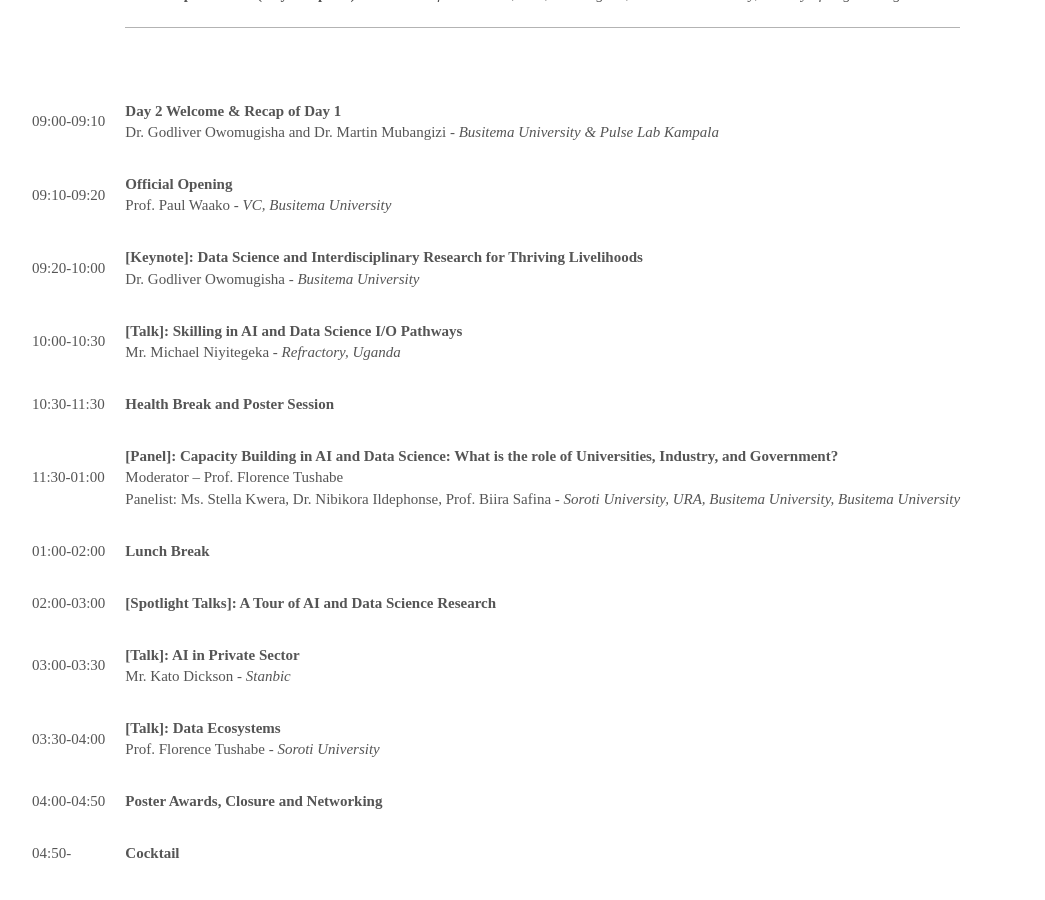
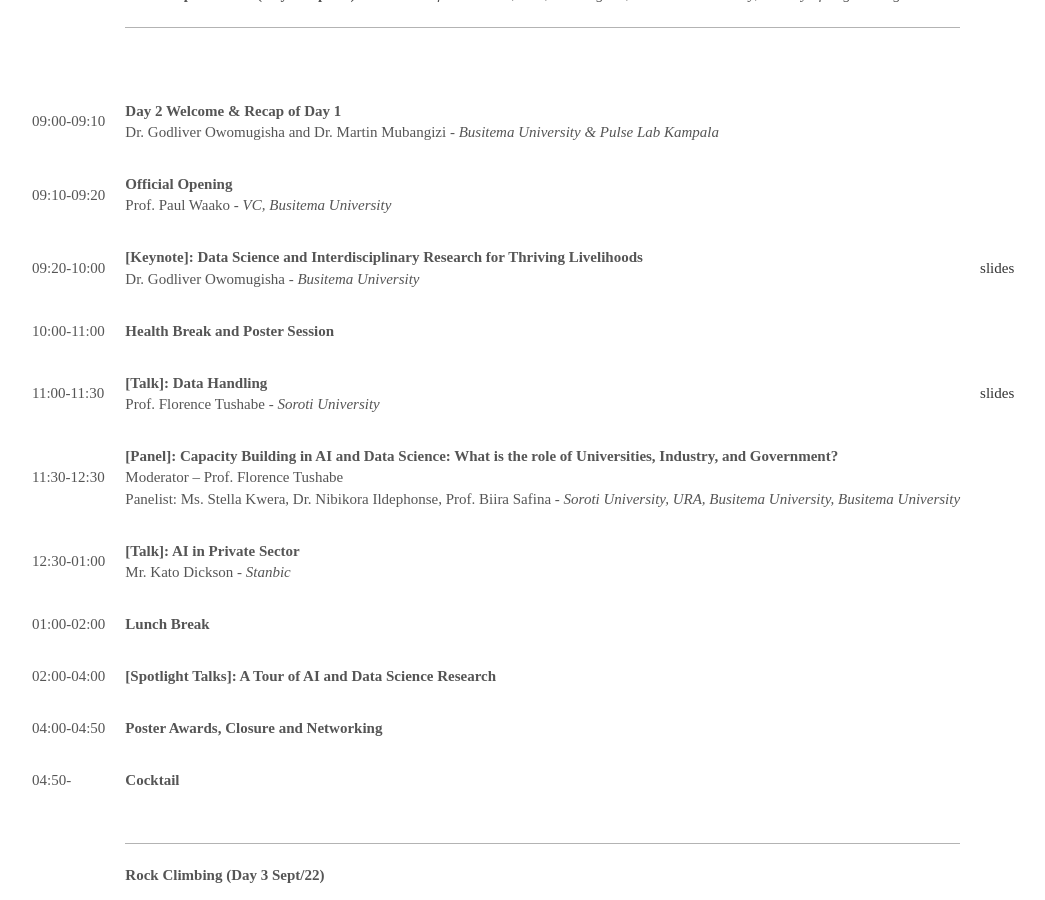
Before and after one commit to datsciafrica/dsaUganda, a Jekyll site: the page built from _events/dsau-eastern.md, in a window 1280 px wide and 900 px high, scrolled down 1587 px. Shown: the whole window, without its empty margins (48-1093 px from the left). Built offline with Jekyll 4.4.1, drawn with Linux system fonts in a browser that asks for light colours; some web fonts are replaced.

Commit message:
added slides for Godliver and Florence

```diff
--- a/_events/dsau-eastern.md
+++ b/_events/dsau-eastern.md
@@ -132,31 +132,40 @@
   organisation: "Busitema University"
   youtube:
   abstract:
-  slides:
-  ipynb:
-- title: "[Talk]: Skilling in AI and Data Science I/O Pathways"
-  start: "10:00"
-  end: "10:30"
-  speaker: "Mr. Michael Niyitegeka"
-  organisation: "Refractory, Uganda"
-  youtube:
-  abstract:
-  slides:
+  slides: https://drive.google.com/file/d/1NXrkzKhHd2UmkEsK-WrePM1J79k8yNQ9/view?usp=sharing
   ipynb:
 - title: "Health Break and Poster Session"
-  start: "10:30"
-  end: "11:30"
+  start: "10:00"
+  end: "11:00"
   speaker:
   organisation:
   youtube:
   abstract:
   slides:
   ipynb:
+- title: "[Talk]: Data Handling"
+  start: "11:00"
+  end: "11:30"
+  speaker: "Prof. Florence Tushabe"
+  organisation: "Soroti University"
+  youtube:
+  abstract:
+  slides: https://docs.google.com/presentation/d/147TwV-PTX1C1zDzn6afgYPmIXQyAY-Mi/edit?usp=sharing&ouid=106169766544111501619&rtpof=true&sd=true
+  ipynb:
 - title: "[Panel]: Capacity Building in AI and Data Science: What is the role of Universities, Industry, and Government?"
   start: "11:30"
-  end: "01:00"
+  end: "12:30"
   speaker: "Moderator – Prof. Florence Tushabe<br>Panelist: Ms. Stella Kwera, Dr. Nibikora Ildephonse, Prof. Biira Safina"
   organisation: "Soroti University, URA, Busitema University, Busitema University"
+  youtube:
+  abstract:
+  slides:
+  ipynb:
+- title: "[Talk]: AI in Private Sector"
+  start: "12:30"
+  end: "01:00"
+  speaker: "Mr. Kato Dickson"
+  organisation: "Stanbic"
   youtube:
   abstract:
   slides:
@@ -172,27 +181,9 @@
   ipynb:
 - title: "[Spotlight Talks]: A Tour of AI and Data Science Research"
   start: "02:00"
-  end: "03:00"
+  end: "04:00"
   speaker:
   organisation:
-  youtube:
-  abstract:
-  slides:
-  ipynb:
-- title: "[Talk]: AI in Private Sector"
-  start: "03:00"
-  end: "03:30"
-  speaker: "Mr. Kato Dickson"
-  organisation: "Stanbic"
-  youtube:
-  abstract:
-  slides:
-  ipynb:
-- title: "[Talk]: Data Ecosystems"
-  start: "03:30"
-  end: "04:00"
-  speaker: "Prof. Florence Tushabe"
-  organisation: "Soroti University"
   youtube:
   abstract:
   slides:
```
